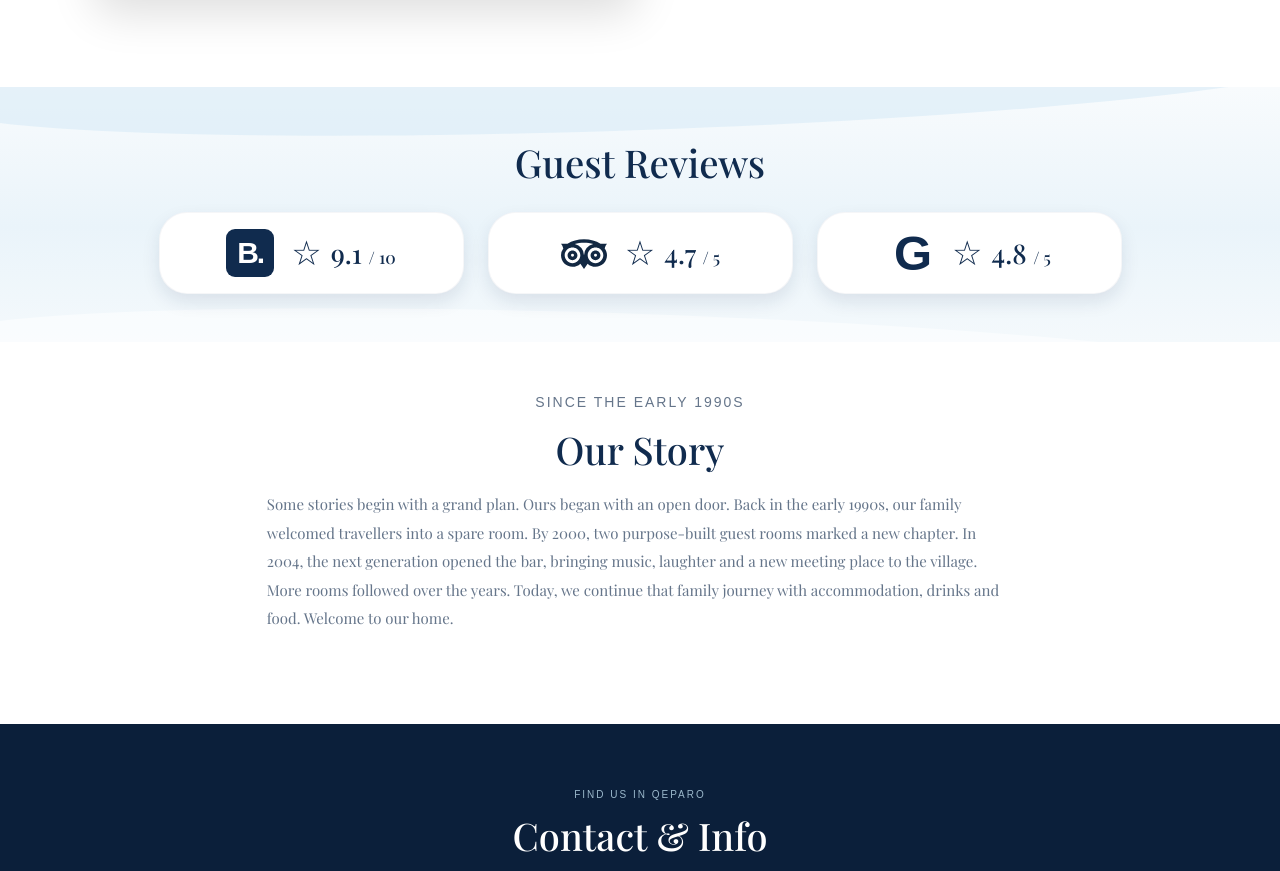
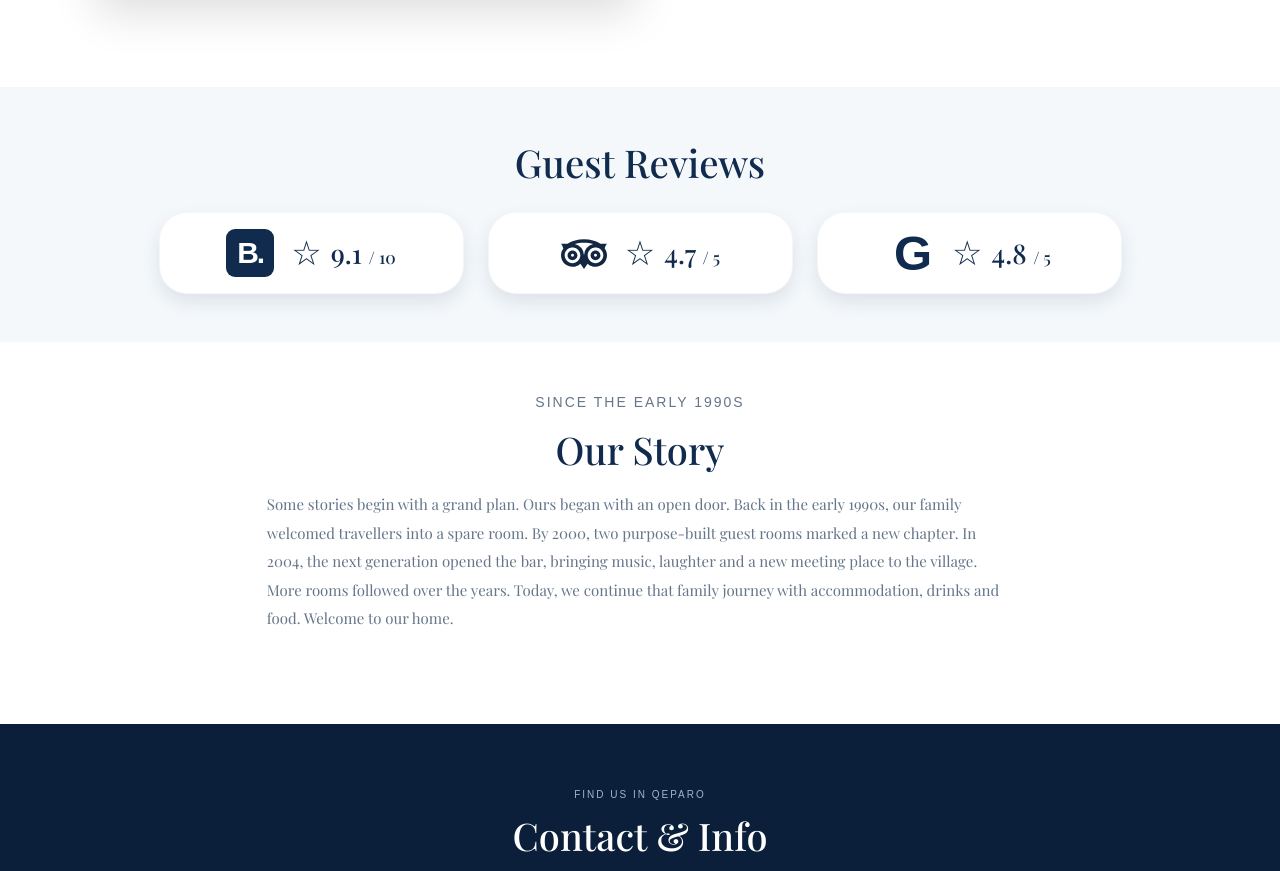
Before and after one commit to kristo96xhuveli-beep/sunsetblv, a plain HTML site: page desktop.html in a window 1280 px wide. Shown: the part 2547-3418 px from the top of the page. Drawn offline with nearby package versions, Linux system fonts and the light colour scheme; no server answers.

Commit message:
Update desktop.css

```diff
--- a/css/desktop.css
+++ b/css/desktop.css
@@ -182,12 +182,8 @@ html { scroll-behavior:smooth; }
   #food .feature-copy,#food .feature-gallery { order:initial; }
 }
 
-
 /* 16. GUEST REVIEWS */
-.guest-reviews-section { position:relative; overflow:hidden; isolation:isolate; padding:52px 5vw 48px; text-align:center; background:linear-gradient(180deg,#f8fbfd 0%,#eaf4fa 55%,#f4f9fc 100%); }
-.guest-reviews-section::before,.guest-reviews-section::after { content:""; position:absolute; z-index:-1; left:-5%; width:110%; height:100px; border-radius:50%; background:rgba(207,231,245,.48); }
-.guest-reviews-section::before { top:-57px; transform:rotate(-2deg); }
-.guest-reviews-section::after { bottom:-72px; transform:rotate(2deg); background:rgba(255,255,255,.48); }
+.guest-reviews-section { position:relative; overflow:hidden; padding:52px 5vw 48px; text-align:center; background:var(--soft); }
 .guest-reviews-section h2 { position:relative; margin:0 0 27px; color:var(--ink); font-size:clamp(32px,3vw,43px); font-weight:500; line-height:1.2; }
 .guest-reviews-list { position:relative; display:flex; justify-content:center; align-items:center; gap:24px; max-width:1000px; margin:0 auto; }
 .guest-rating { flex:1 1 0; max-width:305px; min-height:82px; display:flex; align-items:center; justify-content:center; gap:17px; padding:13px 20px; border:1px solid rgba(16,43,78,.04); border-radius:28px; background:#fff; box-shadow:0 8px 18px rgba(16,43,78,.10); }
@@ -199,15 +195,12 @@ html { scroll-behavior:smooth; }
 .review-star { color:#102b4e; font:34px/1 Arial,sans-serif; }
 .review-value { font:500 27px 'Playfair Display',Georgia,serif; }
 .review-value small { font-size:17px; }
-
-body.dark .guest-reviews-section { background:linear-gradient(180deg,#152330 0%,#1b3041 55%,#152330 100%); }
-body.dark .guest-reviews-section::before { background:rgba(65,104,130,.18); }
-body.dark .guest-reviews-section::after { background:rgba(16,24,32,.2); }
+/* DARK MODE */
 body.dark .guest-rating { background:#203244; border-color:#34495b; }
 body.dark .review-logo,body.dark .review-score,body.dark .review-star { color:#f1f5f9; }
 body.dark .booking-logo { background:#f1f5f9; color:#102b4e; }
 body.dark .tripadvisor-logo img { filter:brightness(0) invert(1); }
-
+/* RESPONSIVE */
 @media (max-width:900px) {
   .guest-reviews-list { gap:12px; }
   .guest-rating { gap:10px; padding:12px 10px; }
```
